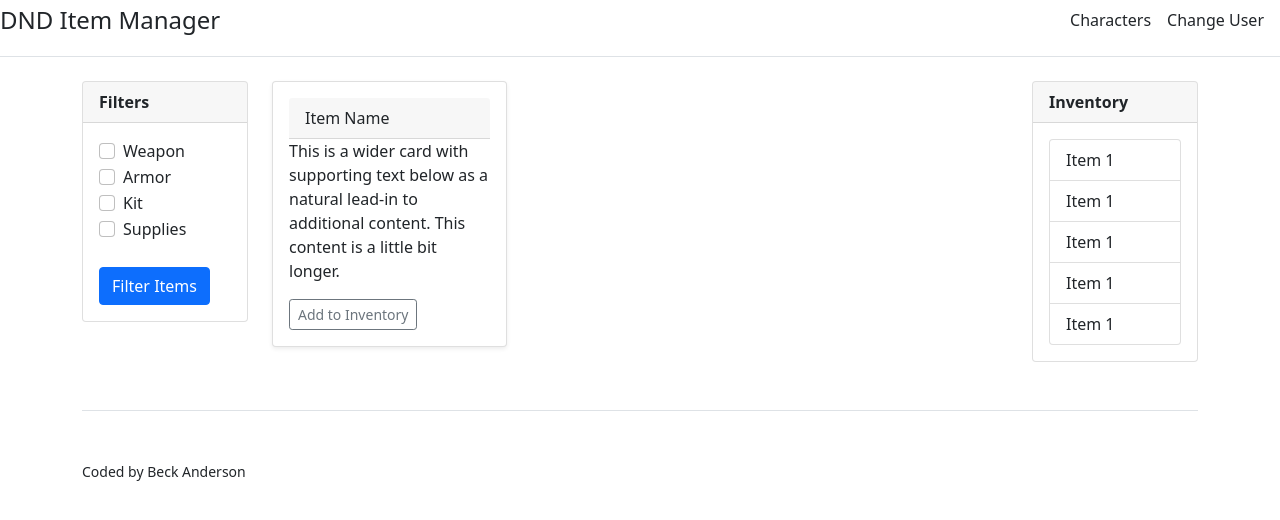
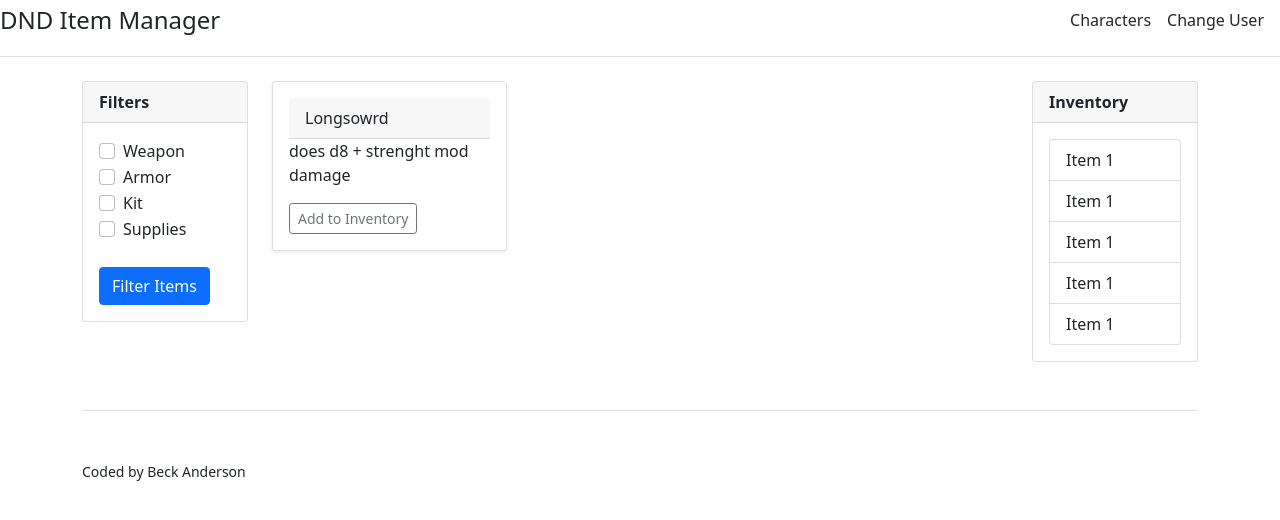
Before and after one commit to 2022-spring-adv-fe-mowe/dnd-item-manager, an Angular app: page / in a window 1280 px wide. Shown: the top 520 px of the page. Built offline with nearby package versions, Linux system fonts and the light colour scheme.

Commit message:
Made item more dynamic
Only displays 1 dumby item

```diff
--- a/src/app/components/item-list/items/item/item.component.html
+++ b/src/app/components/item-list/items/item/item.component.html
@@ -1,7 +1,7 @@
 <div class="card shadow-sm">
     <div class="card-body">
-      <p class="card-header">Item Name</p>
-      <p class="card-text">This is a wider card with supporting text below as a natural lead-in to additional content. This content is a little bit longer.</p>
+      <p class="card-header">{{ item.name }}</p>
+      <p class="card-text">{{ item.description }}</p>
       <div class="d-flex justify-content-between align-items-center">
         <div class="btn-group">
           <button type="button" class="btn btn-sm btn-outline-secondary">Add to Inventory</button>
--- a/src/app/components/item-list/items/item/item.component.ts
+++ b/src/app/components/item-list/items/item/item.component.ts
@@ -8,7 +8,7 @@
 })
 export class ItemComponent implements OnInit {
 
-  @Input() item!: Item
+  @Input() item!: Item;
 
   constructor() {
   }
```
